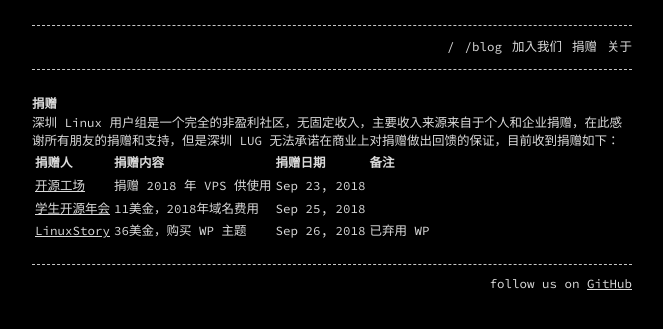
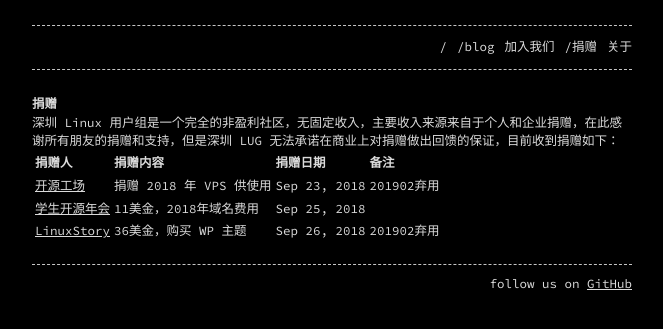
Before and after one commit to shenzhenlug/shenzhenlug.org, a Jekyll site: the page built from donate.md, in a window 1280 px wide. Shown: the top 329 px of the page, without its empty margins (308-971 px from the left). Built offline with Jekyll 4.4.1, drawn with Linux system fonts in a browser that asks for light colours.

Commit message:
Update donate.md

```diff
--- a/donate.md
+++ b/donate.md
@@ -1,5 +1,5 @@
 ---
-title: 捐赠
+title: /捐赠
 layout: page
 permalink: /donate
 ---
@@ -10,6 +10,6 @@ permalink: /donate
 
 捐赠人 | 捐赠内容 | 捐赠日期 | 备注
 ---- | --- | --- | ---
-[开源工场](https://openingsource.org)|	捐赠 2018 年 VPS 供使用	| Sep 23, 2018	|
+[开源工场](https://openingsource.org)|	捐赠 2018 年 VPS 供使用	| Sep 23, 2018	|201902弃用
 [学生开源年会](https://sosconf.org) |	11美金，2018年域名费用|	Sep 25, 2018	|
-[LinuxStory](https://linuxstory.org) |	36美金，购买 WP 主题	|Sep 26, 2018	| 已弃用 WP
+[LinuxStory](https://linuxstory.org) |	36美金，购买 WP 主题	|Sep 26, 2018	| 201902弃用
```
